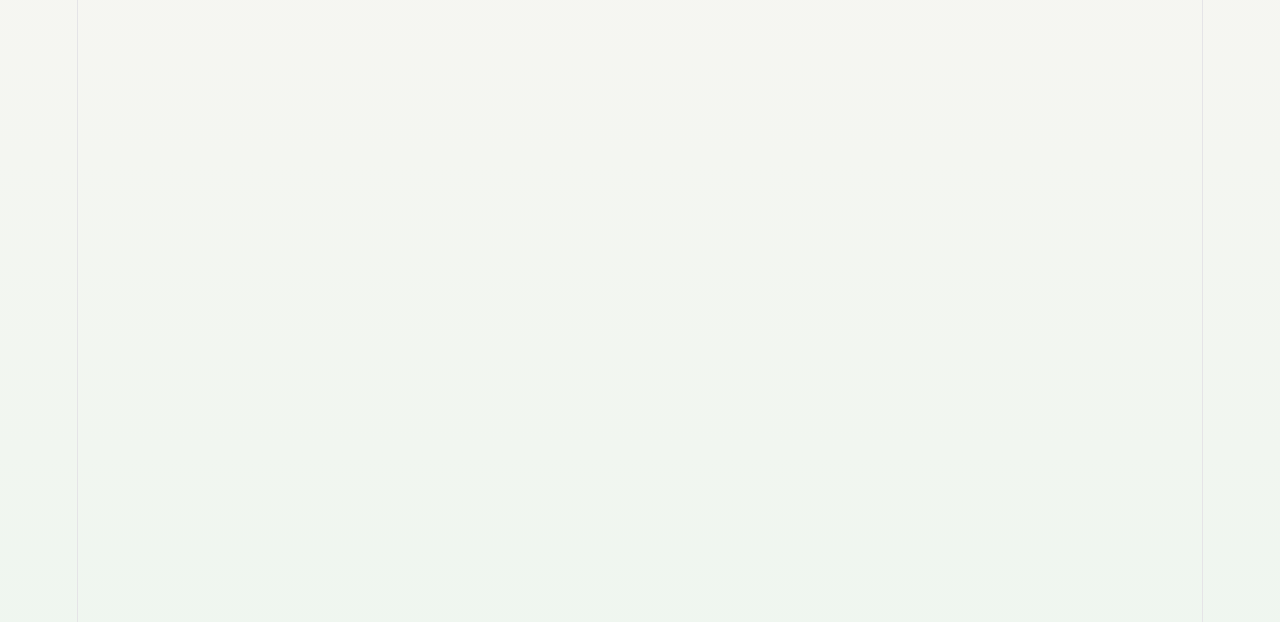
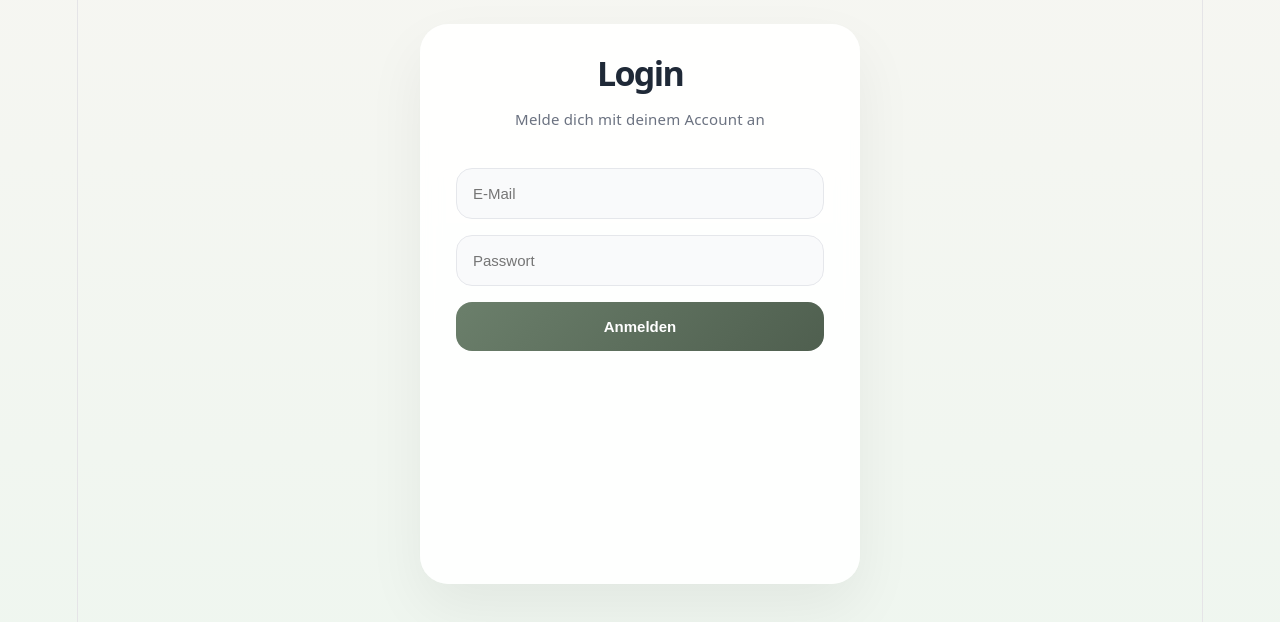
Before and after one commit to Hydr4tioN/Software-Engineering-Team-F2-Code, a React (Vite) app in the folder frontend/: page /login in a window 1280 px wide. Before the commit this address had no page. Shown: the part 136-758 px from the top of the page. Built offline with nearby package versions, Linux system fonts and the light colour scheme.

Commit message:
Login page implemented

```diff
--- a/frontend/src/App.jsx
+++ b/frontend/src/App.jsx
@@ -3,6 +3,7 @@ import Home from "./Home.jsx";
 import Register from "./Register.jsx";
 import Checkin from "./Checkin.jsx";
 import Dashboard from "./Dashboard.jsx";
+import Login from "./Login.jsx";
 import "./App.css";
 
 
@@ -14,6 +15,7 @@ function App() {
         <Route path="/register" element={<Register />} />
         <Route path="/checkin" element={<Checkin />} />
         <Route path="/dashboard" element={<Dashboard />} />
+        <Route path="/login" element={<Login />} />
       </Routes>
     </main>
   );
--- a/frontend/src/Login.jsx
+++ b/frontend/src/Login.jsx
@@ -2,6 +2,7 @@ import { useState } from "react";
 import { useNavigate } from "react-router-dom";
 
 function Login() {
+    const navigate = useNavigate();
 
     const [email, setEmail] = useState("");
     const [passwort, setPasswort] = useState("");
@@ -50,6 +51,7 @@ function handleSubmit(e) {
                 <button type="submit">
                     Anmelden
                 </button>
+                {error && <p className="error">{error}</p>}
             </form>
         </div>
     );
```
